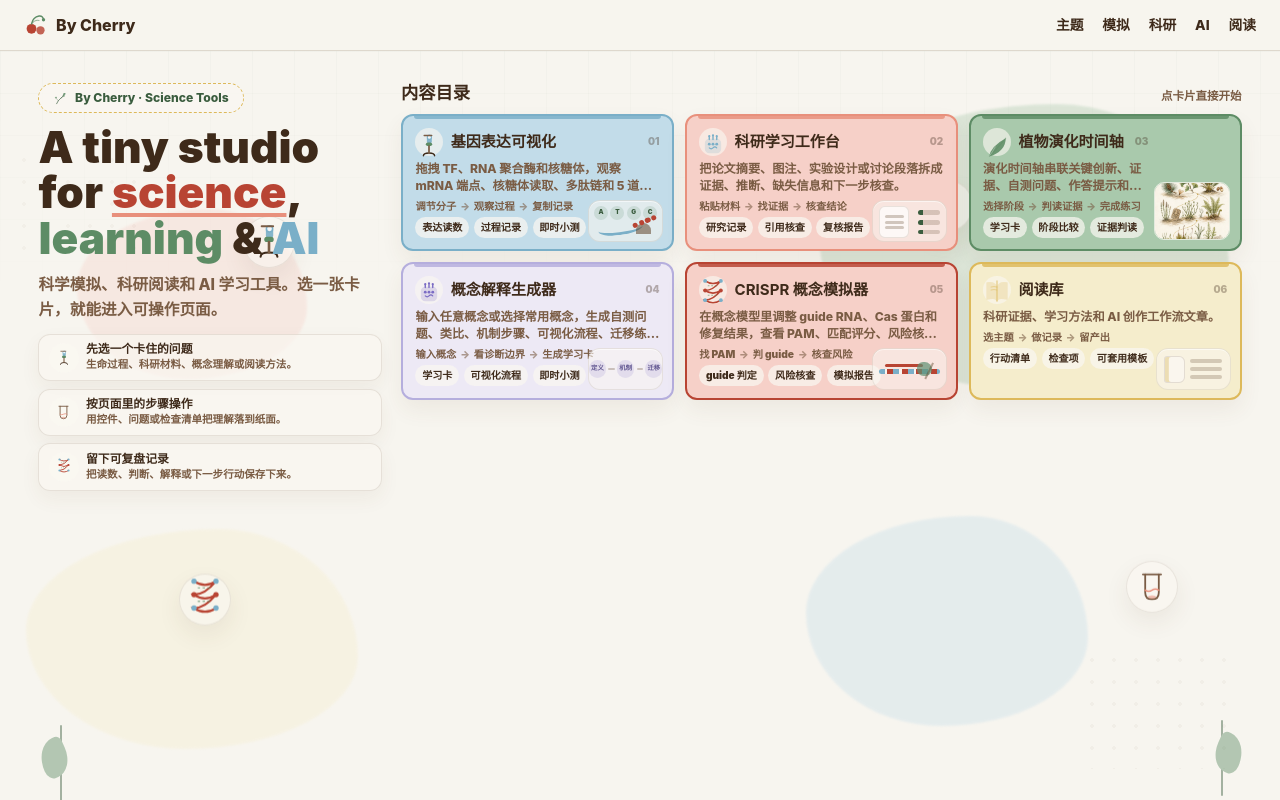
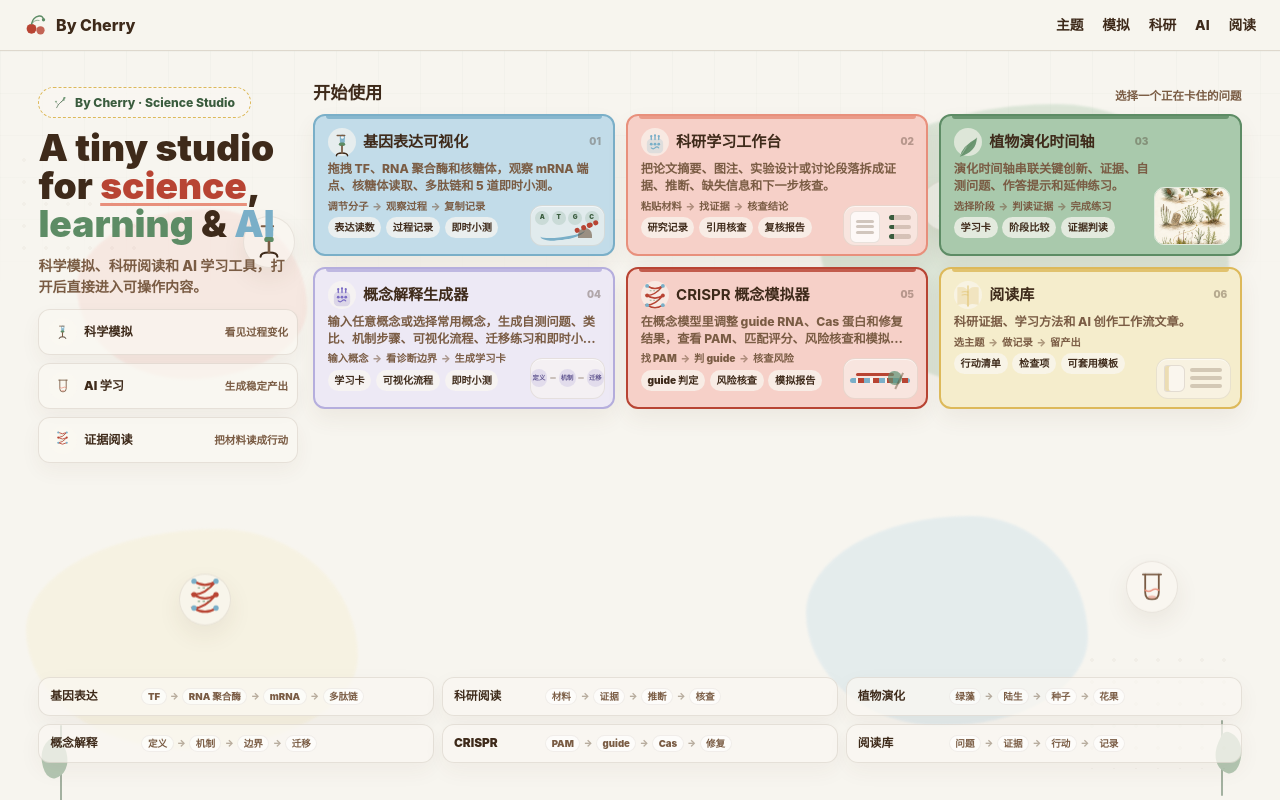
Before and after one commit to liruirui321/Bycherry, a React (Vite) app: page / in a window 1280 px wide. Built offline with nearby package versions, Linux system fonts and the light colour scheme.

Commit message:
Tighten homepage science studio layout

```diff
--- a/scripts/verify-content-integrity.mjs
+++ b/scripts/verify-content-integrity.mjs
@@ -200,13 +200,14 @@ function verifyWorkCardActions() {
   expect(heroSource.includes('id="works"') && heroSource.includes('aria-label="内容目录"'), "Hero must own the #works anchor and all-module directory.");
   expect(heroSource.includes("hero-entry-row") && !heroSource.includes("hero-work-open") && !heroSource.includes("hero-entry-action"), "Hero module entries must stay as compact clickable entries without repeated open pills.");
   expect(heroSource.includes("hero-layout") && heroSource.includes("hero-featured-panel") && heroSource.includes("内容目录") && !heroSource.includes("精选内容"), "Hero must use a direct first-screen content directory rather than a featured-summary label.");
-  expect(heroSource.includes("A tiny studio for") && heroSource.includes("hero-soft-blob") && heroSource.includes("hero-stem") && heroSource.includes("hero-float-deco") && heroSource.includes("hero-start-strip"), "Hero must recover the original studio atmosphere while keeping useful first-screen density.");
+  expect(heroSource.includes("A tiny studio for") && heroSource.includes("hero-soft-blob") && heroSource.includes("hero-stem") && heroSource.includes("hero-float-deco") && heroSource.includes("hero-quick-index"), "Hero must keep the original studio atmosphere while avoiding a large empty slogan-only first screen.");
   expect(heroSource.includes("hero-entry-desc") && heroSource.includes("-webkit-line-clamp: 2"), "Hero featured cards must show compact clamped module descriptions without becoming long pages.");
-  expect(heroSource.includes('gridTemplateColumns: "minmax(300px, 0.58fr) minmax(720px, 1.42fr)"') && heroSource.includes("maxWidth: 1480"), "Homepage must use a wider first-screen directory layout instead of leaving the page mostly empty.");
-  expect(heroSource.includes('className="hero-entry-grid"') && heroSource.includes('gridTemplateColumns: "repeat(3, minmax(0, 1fr))"') && heroSource.includes('gridAutoRows: "minmax(124px, auto)"'), "Homepage module entries must render as a short three-column first-screen index, not repeated sections.");
-  expect(heroSource.includes("border: `2px solid ${entry.border}`") && heroSource.includes("minHeight: 124") && !heroSource.includes("minHeight: 152") && !heroSource.includes("minHeight: 230") && !heroSource.includes("minHeight: 260"), "Homepage module entries must keep enough content density without returning to long sticky-note panels.");
+  expect(heroSource.includes('gridTemplateColumns: "minmax(260px, 0.38fr) minmax(800px, 1.62fr)"') && heroSource.includes("maxWidth: 1480"), "Homepage must put most first-screen space into the content matrix instead of leaving the page mostly empty.");
+  expect(heroSource.includes('className="hero-entry-grid"') && heroSource.includes('gridTemplateColumns: "repeat(3, minmax(0, 1fr))"') && heroSource.includes('gridAutoRows: "minmax(142px, auto)"'), "Homepage module entries must render as a compact three-column first-screen matrix, not repeated sections.");
+  expect(heroSource.includes("border: `2px solid ${entry.border}`") && heroSource.includes("minHeight: 142") && !heroSource.includes("minHeight: 230") && !heroSource.includes("minHeight: 260"), "Homepage module entries must keep enough content density without returning to long sticky-note panels.");
   expect(!heroSource.includes('gridRow: entry.featuredImage ? "span 2" : undefined') && heroSource.includes("width: 76") && heroSource.includes("height: 58"), "Homepage plant evolution entry must show a compact illustration without becoming a two-row sticky-note card.");
-  expect(heroSource.includes('aria-label="使用方式"') && heroSource.includes("先选一个卡住的问题") && heroSource.includes("点卡片直接开始") && !heroSource.includes("hero-scope-strip") && !heroSource.includes("hero-scope-item"), "Homepage should use one compact usage strip instead of a repeated category scope row.");
+  expect(heroSource.includes('aria-label="内容类型"') && heroSource.includes("科学模拟") && heroSource.includes("AI 学习") && heroSource.includes("证据阅读") && !heroSource.includes("阅读笔记") && !heroSource.includes("hero-start-strip") && !heroSource.includes("先选一个卡住的问题") && !heroSource.includes("点卡片直接开始") && !heroSource.includes("hero-scope-strip") && !heroSource.includes("hero-scope-item"), "Homepage should use one compact content-type index instead of repeated usage instructions.");
+  expect(heroSource.includes("hero-flow-board") && heroSource.includes('aria-label="内容结构"') && heroSource.includes("基因表达") && heroSource.includes("科研阅读") && !heroSource.includes("hero-flow-board\" href"), "Homepage should fill the first screen with a non-link content-structure strip rather than more repeated entrances.");
   expect(!/\.hero-entry-row\s*\{[\s\S]{0,260}width:\s*100%\s*!important/.test(heroSource), "Mobile homepage entries must not become full-width long boxes.");
   expect(!heroSource.includes("hero-count") && !heroSource.includes("homeWorkStatus") && !heroSource.includes("hero-work-status") && !heroSource.includes("个内容入口") && !heroSource.includes("个可直接打开的入口") && !heroSource.includes("首页就是目录"), "Homepage first-screen directory must not add duplicate count or status labels.");
   expect(!heroSource.includes("entry.updated") && !heroSource.includes("updated: work.updated"), "Homepage first-screen cards must not show date metadata that makes the directory feel like an article list.");
--- a/src/app/components/Hero.tsx
+++ b/src/app/components/Hero.tsx
@@ -114,6 +114,14 @@ export function Hero() {
     })),
     readingEntry,
   ];
+  const flowRows = [
+    { title: "基因表达", steps: ["TF", "RNA 聚合酶", "mRNA", "多肽链"] },
+    { title: "科研阅读", steps: ["材料", "证据", "推断", "核查"] },
+    { title: "植物演化", steps: ["绿藻", "陆生", "种子", "花果"] },
+    { title: "概念解释", steps: ["定义", "机制", "边界", "迁移"] },
+    { title: "CRISPR", steps: ["PAM", "guide", "Cas", "修复"] },
+    { title: "阅读库", steps: ["问题", "证据", "行动", "记录"] },
+  ];
 
   function openEntry(href: string, event: MouseEvent<HTMLAnchorElement>) {
     if (!shouldUseClientNavigation(event)) return;
@@ -155,21 +163,21 @@ export function Hero() {
         <div className="hero-float-deco hero-float-leaf"><IconLeafSmall size={28} color="var(--cherry-sage)" /></div>
       </div>
 
-      <div className="hero-inner" style={{ position: "relative", zIndex: 2, maxWidth: 1480, width: "100%", minWidth: 0, margin: "0 auto", boxSizing: "border-box" }}>
-        <div className="hero-layout" style={{ display: "grid", gridTemplateColumns: "minmax(300px, 0.58fr) minmax(720px, 1.42fr)", gap: "1.2rem", alignItems: "stretch", minWidth: 0 }}>
-          <div className="hero-copy-panel" style={{ minWidth: 0, display: "grid", gap: "0.72rem", justifyItems: "start", textAlign: "left", alignContent: "center", maxWidth: 520 }}>
+      <div className="hero-inner" style={{ position: "relative", zIndex: 2, maxWidth: 1480, width: "100%", minWidth: 0, margin: "0 auto", boxSizing: "border-box", display: "grid", gap: "0.92rem", alignContent: "space-between", minHeight: "min(680px, calc(100vh - 7rem))" }}>
+        <div className="hero-layout" style={{ display: "grid", gridTemplateColumns: "minmax(260px, 0.38fr) minmax(800px, 1.62fr)", gap: "0.92rem", alignItems: "stretch", minWidth: 0 }}>
+          <div className="hero-copy-panel" style={{ minWidth: 0, display: "grid", gap: "0.72rem", justifyItems: "start", textAlign: "left", alignContent: "start", maxWidth: 430, paddingTop: "0.28rem" }}>
             <div style={{ display: "inline-flex", alignItems: "center", gap: 8, width: "fit-content", border: "1.5px dashed var(--cherry-yellow)", borderRadius: 999, padding: "0.32rem 0.92rem", color: "var(--cherry-forest)", fontSize: "0.76rem", fontWeight: 850, background: "rgba(250,247,241,0.72)", letterSpacing: 0 }}>
               <IconBranch size={13} color="var(--cherry-forest)" />
-              By Cherry · Science Tools
+              By Cherry · Science Studio
             </div>
             <h1
               id="hero-heading"
               className="hero-title"
               style={{
                 fontFamily: "-apple-system, BlinkMacSystemFont, 'Segoe UI', sans-serif",
-                fontSize: "clamp(2.15rem, 3.45vw, 4.1rem)",
+                fontSize: "clamp(1.9rem, 2.9vw, 3.35rem)",
                 fontWeight: 900,
-                lineHeight: 1.03,
+                lineHeight: 1.02,
                 color: "var(--cherry-warm-brown)",
                 margin: "0",
                 letterSpacing: 0,
@@ -183,20 +191,20 @@ export function Hero() {
               {" & "}
               <span style={{ color: "var(--cherry-blue)" }}>AI</span>
             </h1>
-            <p style={{ margin: 0, color: "var(--cherry-warm-mid)", fontSize: "clamp(0.98rem, 1.04vw, 1.08rem)", lineHeight: 1.58, fontWeight: 760, maxWidth: 420 }}>
-              科学模拟、科研阅读和 AI 学习工具。选一张卡片，就能进入可操作页面。
+            <p style={{ margin: 0, color: "var(--cherry-warm-mid)", fontSize: "clamp(0.88rem, 0.96vw, 1.02rem)", lineHeight: 1.54, fontWeight: 760, maxWidth: 360 }}>
+              科学模拟、科研阅读和 AI 学习工具，打开后直接进入可操作内容。
             </p>
-            <div className="hero-start-strip" role="list" aria-label="使用方式" style={{ display: "grid", gap: "0.46rem", width: "100%", maxWidth: 420 }}>
+            <div className="hero-quick-index" role="list" aria-label="内容类型" style={{ display: "grid", gap: "0.48rem", width: "100%", maxWidth: 380 }}>
               {[
-                { label: "先选一个卡住的问题", detail: "生命过程、科研材料、概念理解或阅读方法。", icon: <IconMicroscope size={18} color="var(--cherry-blue)" /> },
-                { label: "按页面里的步骤操作", detail: "用控件、问题或检查清单把理解落到纸面。", icon: <IconTestTube size={17} color="var(--cherry-peach)" /> },
-                { label: "留下可复盘记录", detail: "把读数、判断、解释或下一步行动保存下来。", icon: <IconDNA size={18} color1="var(--cherry-red)" color2="var(--cherry-blue)" /> },
+                { label: "科学模拟", desc: "看见过程变化", icon: <IconMicroscope size={17} color="var(--cherry-blue)" /> },
+                { label: "AI 学习", desc: "生成稳定产出", icon: <IconTestTube size={16} color="var(--cherry-peach)" /> },
+                { label: "证据阅读", desc: "把材料读成行动", icon: <IconDNA size={17} color1="var(--cherry-red)" color2="var(--cherry-blue)" /> },
               ].map((item) => (
-                <span key={item.label} className="hero-start-item" role="listitem" style={{ display: "grid", gridTemplateColumns: "auto minmax(0, 1fr)", alignItems: "center", gap: "0.46rem", minWidth: 0, border: "1.5px solid rgba(94,68,42,0.12)", borderRadius: 12, padding: "0.48rem 0.58rem", background: "rgba(250,247,241,0.68)", boxShadow: "0 8px 20px rgba(94,68,42,0.06)", textAlign: "left" }}>
-                  <span aria-hidden="true" style={{ display: "grid", placeItems: "center", width: 30, height: 30, borderRadius: 999, background: "rgba(250,247,241,0.78)" }}>{item.icon}</span>
-                  <span style={{ display: "grid", gap: "0.08rem", minWidth: 0 }}>
-                    <strong style={{ fontSize: "0.74rem", lineHeight: 1.16, color: "var(--cherry-warm-brown)", fontWeight: 950 }}>{item.label}</strong>
-                    <span style={{ fontSize: "0.66rem", lineHeight: 1.28, color: "var(--cherry-warm-mid)", fontWeight: 820 }}>{item.detail}</span>
+                <span key={item.label} className="hero-quick-index-item" role="listitem" style={{ display: "grid", gridTemplateColumns: "auto minmax(0, 1fr)", alignItems: "center", gap: "0.46rem", minWidth: 0, border: "1.5px solid rgba(94,68,42,0.12)", borderRadius: 12, padding: "0.5rem 0.58rem", background: "rgba(250,247,241,0.66)", boxShadow: "0 8px 20px rgba(94,68,42,0.05)", textAlign: "left" }}>
+                  <span aria-hidden="true" style={{ display: "grid", placeItems: "center", width: 28, height: 28, borderRadius: 999, background: "rgba(250,247,241,0.78)" }}>{item.icon}</span>
+                  <span style={{ display: "flex", alignItems: "baseline", justifyContent: "space-between", gap: "0.5rem", minWidth: 0 }}>
+                    <strong style={{ fontSize: "0.76rem", lineHeight: 1.16, color: "var(--cherry-warm-brown)", fontWeight: 950 }}>{item.label}</strong>
+                    <span style={{ fontSize: "0.66rem", lineHeight: 1.24, color: "var(--cherry-warm-mid)", fontWeight: 840, textAlign: "right" }}>{item.desc}</span>
                   </span>
                 </span>
               ))}
@@ -205,10 +213,10 @@ export function Hero() {
 
           <div className="hero-featured-panel" style={{ minWidth: 0, display: "grid", gap: "0.64rem", width: "100%", alignContent: "start" }}>
             <div style={{ display: "flex", alignItems: "end", justifyContent: "space-between", gap: "0.75rem", minWidth: 0 }}>
-              <h2 style={{ margin: 0, color: "var(--cherry-warm-brown)", fontSize: "1.08rem", lineHeight: 1.2, fontWeight: 950, textAlign: "left" }}>内容目录</h2>
-              <span style={{ color: "var(--cherry-warm-mid)", fontSize: "0.72rem", lineHeight: 1.2, fontWeight: 880, textAlign: "right" }}>点卡片直接开始</span>
+              <h2 style={{ margin: 0, color: "var(--cherry-warm-brown)", fontSize: "1.08rem", lineHeight: 1.2, fontWeight: 950, textAlign: "left" }}>开始使用</h2>
+              <span style={{ color: "var(--cherry-warm-mid)", fontSize: "0.72rem", lineHeight: 1.2, fontWeight: 880, textAlign: "right" }}>选择一个正在卡住的问题</span>
             </div>
-            <nav id="works" className="hero-entry-grid" aria-label="内容目录" style={{ display: "grid", gridTemplateColumns: "repeat(3, minmax(0, 1fr))", gridAutoRows: "minmax(124px, auto)", gap: "0.68rem", minWidth: 0, maxWidth: "100%", boxSizing: "border-box" }}>
+            <nav id="works" className="hero-entry-grid" aria-label="内容目录" style={{ display: "grid", gridTemplateColumns: "repeat(3, minmax(0, 1fr))", gridAutoRows: "minmax(142px, auto)", gap: "0.68rem", minWidth: 0, maxWidth: "100%", boxSizing: "border-box" }}>
               {entries.map((entry, index) => (
                 <a
                   className={`hero-entry-row ${entry.featuredImage ? "hero-entry-row-image" : ""}`}
@@ -235,7 +243,7 @@ export function Hero() {
                     overflow: "hidden",
                     minWidth: 0,
                     maxWidth: "100%",
-                    minHeight: 124,
+                    minHeight: 142,
                     boxSizing: "border-box",
                     boxShadow: "0 10px 22px rgba(94,68,42,0.07)",
                     transform: "none",
@@ -280,6 +288,22 @@ export function Hero() {
               ))}
             </nav>
           </div>
+        </div>
+
+        <div className="hero-flow-board" role="list" aria-label="内容结构" style={{ display: "grid", gridTemplateColumns: "repeat(3, minmax(0, 1fr))", gap: "0.5rem", minWidth: 0, width: "100%" }}>
+          {flowRows.map((row) => (
+            <div key={row.title} className="hero-flow-card" role="listitem" style={{ minWidth: 0, border: "1.5px solid rgba(94,68,42,0.12)", borderRadius: 12, background: "rgba(250,247,241,0.72)", padding: "0.62rem 0.68rem", boxShadow: "0 8px 22px rgba(94,68,42,0.05)", display: "grid", gridTemplateColumns: "5.2rem minmax(0, 1fr)", alignItems: "center", gap: "0.5rem" }}>
+              <strong style={{ color: "var(--cherry-warm-brown)", fontSize: "0.74rem", lineHeight: 1.15, fontWeight: 950 }}>{row.title}</strong>
+              <span style={{ display: "flex", flexWrap: "wrap", alignItems: "center", gap: "0.22rem", minWidth: 0 }}>
+                {row.steps.map((step, index) => (
+                  <span key={`${row.title}-${step}`} style={{ display: "inline-flex", alignItems: "center", gap: "0.22rem", minWidth: 0 }}>
+                    <span style={{ borderRadius: 999, background: "rgba(255,255,255,0.62)", border: "1px solid rgba(94,68,42,0.08)", padding: "0.12rem 0.34rem", color: "var(--cherry-warm-mid)", fontSize: "0.6rem", lineHeight: 1.2, fontWeight: 900, whiteSpace: "nowrap" }}>{step}</span>
+                    {index < row.steps.length - 1 ? <span aria-hidden="true" style={{ color: "rgba(94,68,42,0.42)", fontSize: "0.58rem", fontWeight: 950 }}>→</span> : null}
+                  </span>
+                ))}
+              </span>
+            </div>
+          ))}
         </div>
       </div>
 
@@ -666,6 +690,10 @@ export function Hero() {
             overflow-wrap: anywhere;
           }
 
+          .hero-inner {
+            min-height: auto !important;
+          }
+
           .hero-layout {
             grid-template-columns: 1fr !important;
             gap: 0.9rem !important;
@@ -676,13 +704,13 @@ export function Hero() {
           }
 
           .hero-title {
-            font-size: 2.55rem !important;
+            font-size: 2.28rem !important;
             line-height: 1.04 !important;
           }
 
           .hero-entry-grid {
             grid-template-columns: repeat(2, minmax(0, 1fr)) !important;
-            grid-auto-rows: minmax(100px, auto) !important;
+            grid-auto-rows: minmax(112px, auto) !important;
             gap: 0.52rem !important;
             width: calc(100vw - 2rem) !important;
             max-width: calc(100vw - 2rem) !important;
@@ -693,7 +721,7 @@ export function Hero() {
             min-width: 0 !important;
             box-sizing: border-box;
             padding: 0.56rem !important;
-            min-height: 100px !important;
+            min-height: 112px !important;
             border-radius: 12px !important;
             transform: none !important;
           }
@@ -704,6 +732,7 @@ export function Hero() {
 
           .hero-entry-row-image img,
           .hero-mini-visual,
+          .hero-flow-board,
           .hero-float-deco,
           .hero-stem-right {
             display: none !important;
@@ -720,7 +749,7 @@ export function Hero() {
             grid-template-columns: 1fr !important;
           }
 
-          .hero-start-strip {
+          .hero-quick-index {
             grid-template-columns: 1fr !important;
           }
 
```
